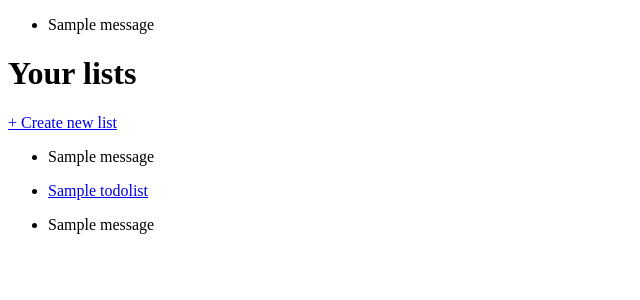
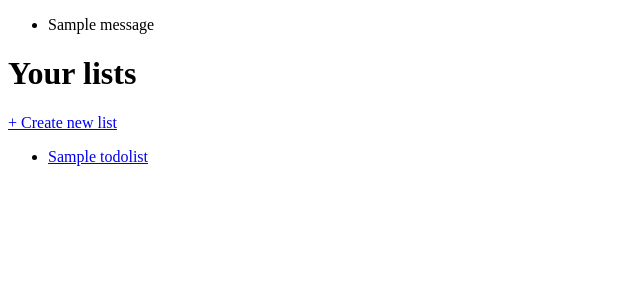
Before and after one commit to Shieldsx/capstone_project, a Django app: page / in a window 1280 px wide. Shown: the part 26-326 px from the top of the page, without its empty margins (0-640 px from the left). Run offline with Django 5.2, Linux system fonts and the light colour scheme; a user stored in the database is signed in; tables that the repository leaves empty hold one stand-in row (values such as "Sample post"); one stand-in notice (Sample message) is shown.

Commit message:
Centralise Django messages in base template and fix duplicate rendering

```diff
--- a/templates/base.html
+++ b/templates/base.html
@@ -24,11 +24,11 @@
 </header>
 
 {% if messages %}
-    <ul>
-        {% for message in messages %}
-            <li>{{ message }}</li>
-        {% endfor %}
-    </ul>
+  <ul class="messages">
+    {% for message in messages %}
+      <li class="{{ message.tags }}">{{ message }}</li>
+    {% endfor %}
+  </ul>
 {% endif %}
 
 <main>
@@ -36,13 +36,4 @@
 </main>
 
 </body>
-
-{% if messages %}
-  <ul class="messages">
-    {% for message in messages %}
-      <li class="{{ message.tags }}">{{ message }}</li>
-    {% endfor %}
-  </ul>
-{% endif %}
-
 </html>
--- a/templates/todo/list_index.html
+++ b/templates/todo/list_index.html
@@ -5,13 +5,6 @@
 
 <p><a href="{% url 'todo:list_create' %}">+ Create new list</a></p>
 
-{% if messages %}
-  <ul>
-    {% for message in messages %}
-      <li>{{ message }}</li>
-    {% endfor %}
-  </ul>
-{% endif %}
 
 {% if lists %}
   <ul>
```
